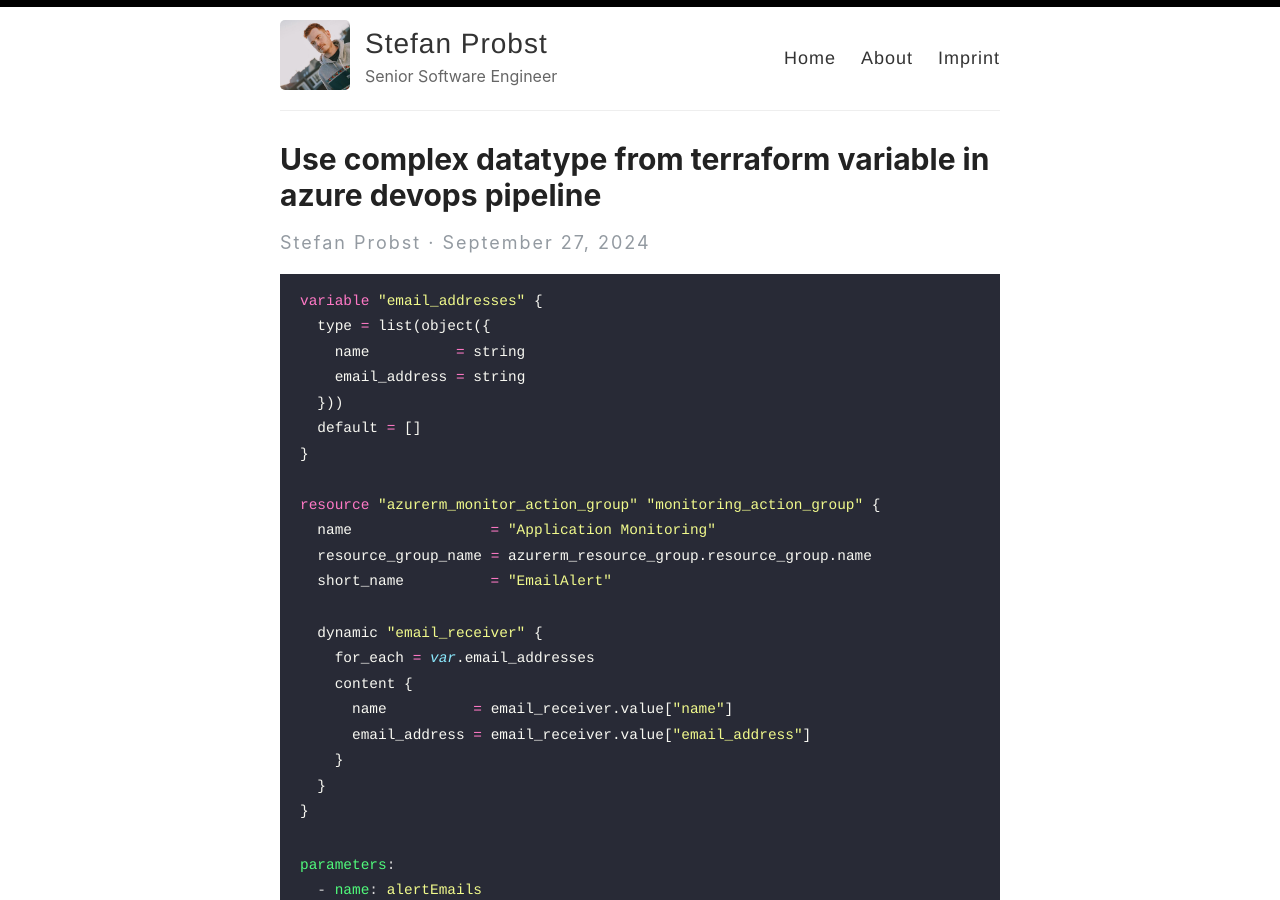
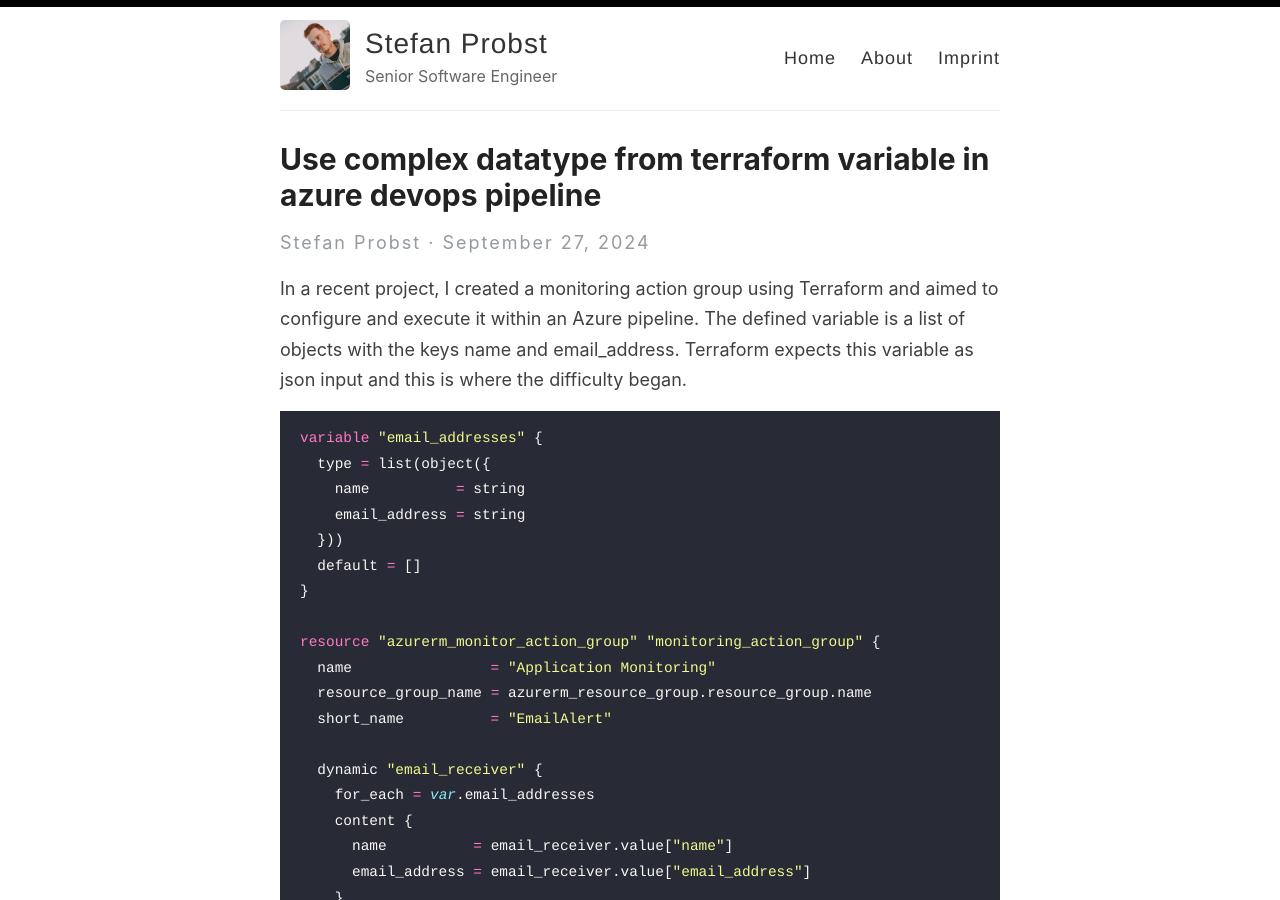
Before and after one commit to probststefan/code-blog, a Jekyll site: the page built from _posts/2024-09-27-complex-terraform-azure-pipeline-parameters.md, in a window 1280 px wide and 900 px high. Built offline with Jekyll 4.4.1, drawn with Linux system fonts in a browser that asks for light colours.

Commit message:
Update 2024-09-27-complex-terraform-azure-pipeline-parameters.md

````diff
--- a/_posts/2024-09-27-complex-terraform-azure-pipeline-parameters.md
+++ b/_posts/2024-09-27-complex-terraform-azure-pipeline-parameters.md
@@ -2,6 +2,8 @@
 layout: post
 title: Use complex datatype from terraform variable in azure devops pipeline
 ---
+
+In a recent project, I created a monitoring action group using Terraform and aimed to configure and execute it within an Azure pipeline. The defined variable is a list of objects with the keys name and email_address. Terraform expects this variable as json input and this is where the difficulty began.
 
 ```terraform
 variable "email_addresses" {
````
